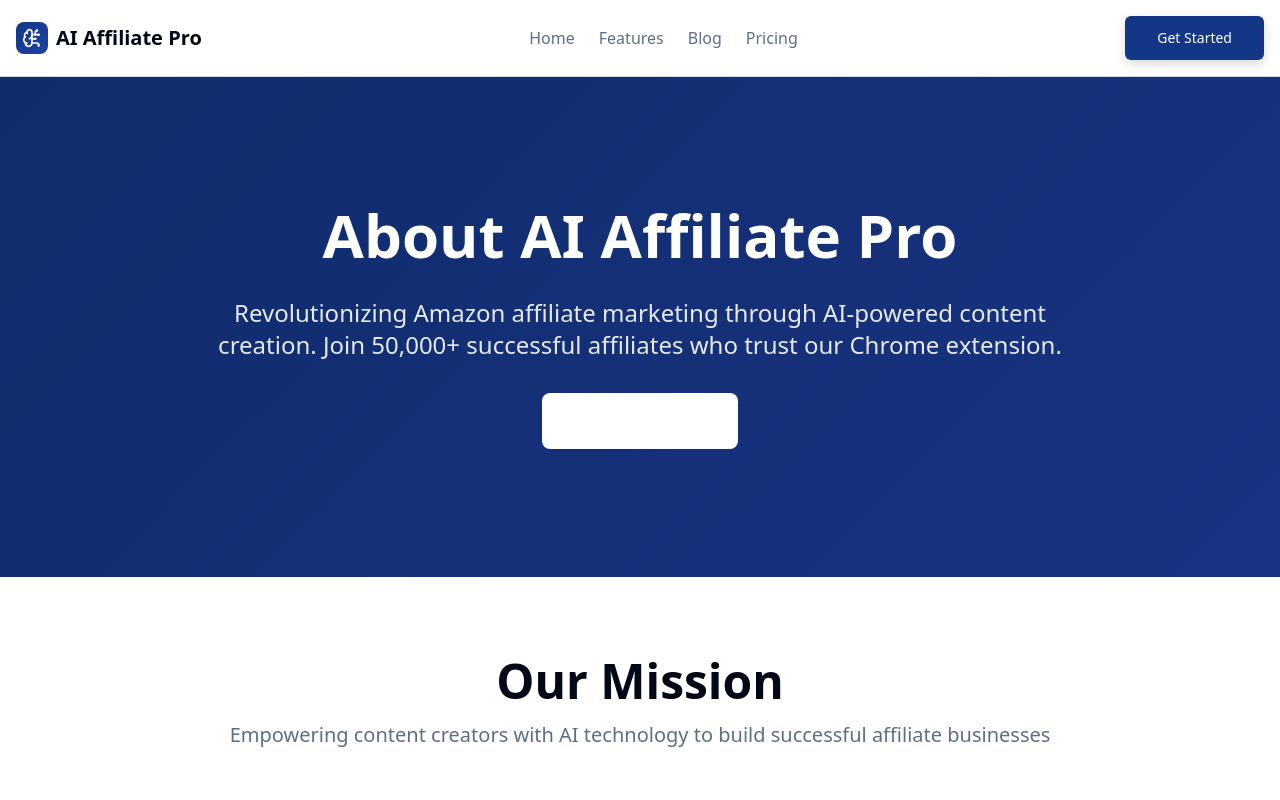
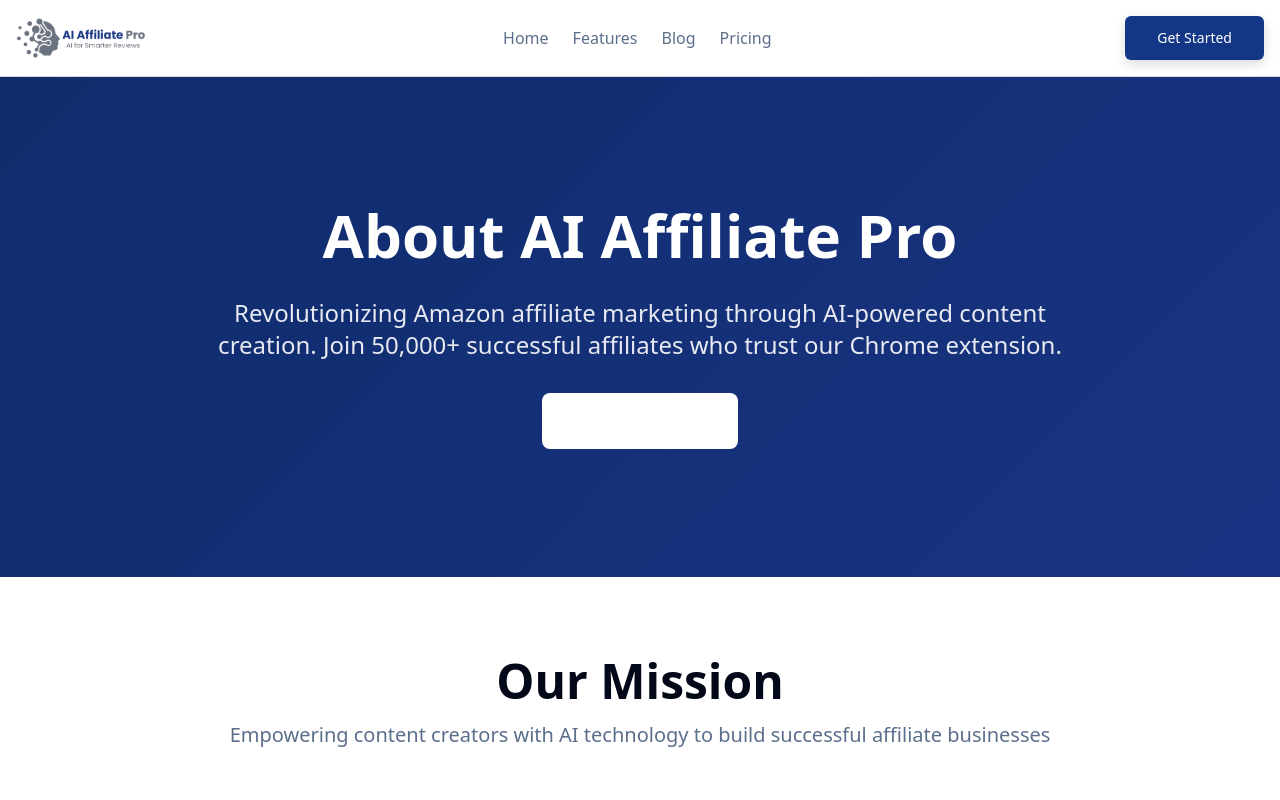
Before and after one commit to aiwriterpros3599/amazon-scribe-37, a React (Vite) app: page /about in a window 1280 px wide. Shown: the top 800 px of the page. Built offline with nearby package versions, Linux system fonts and the light colour scheme.

Commit message:
Update header and footer logo
Replace the existing logo and text in the header and footer with the new attached logo.

```diff
--- a/src/components/Logo.tsx
+++ b/src/components/Logo.tsx
@@ -1,33 +1,23 @@
-
-import { BrainCircuitIcon } from "lucide-react";
 
 interface LogoProps {
   size?: "sm" | "md" | "lg";
-  showText?: boolean;
   className?: string;
 }
 
-const Logo = ({ size = "md", showText = true, className = "" }: LogoProps) => {
+const Logo = ({ size = "md", className = "" }: LogoProps) => {
   const sizes = {
-    sm: "w-6 h-6",
-    md: "w-8 h-8",
-    lg: "w-12 h-12"
-  };
-
-  const textSizes = {
-    sm: "text-lg",
-    md: "text-xl",
-    lg: "text-2xl"
+    sm: "h-8",
+    md: "h-10",
+    lg: "h-12"
   };
 
   return (
-    <div className={`flex items-center space-x-2 ${className}`}>
-      <div className={`${sizes[size]} bg-gradient-hero rounded-lg flex items-center justify-center`}>
-        <BrainCircuitIcon className={`${size === 'sm' ? 'w-4 h-4' : size === 'md' ? 'w-5 h-5' : 'w-7 h-7'} text-white`} />
-      </div>
-      {showText && (
-        <span className={`font-bold ${textSizes[size]}`}>AI Affiliate Pro</span>
-      )}
+    <div className={`flex items-center ${className}`}>
+      <img
+        src="/lovable-uploads/e8b2a7cc-a868-44d7-a179-57e9fb90b29c.png"
+        alt="AI Affiliate Pro - AI for Smarter Reviews"
+        className={`${sizes[size]} w-auto`}
+      />
     </div>
   );
 };
```
Also changed, not shown: public/lovable-uploads/e8b2a7cc-a868-44d7-a179-57e9fb90b29c.png (added).
